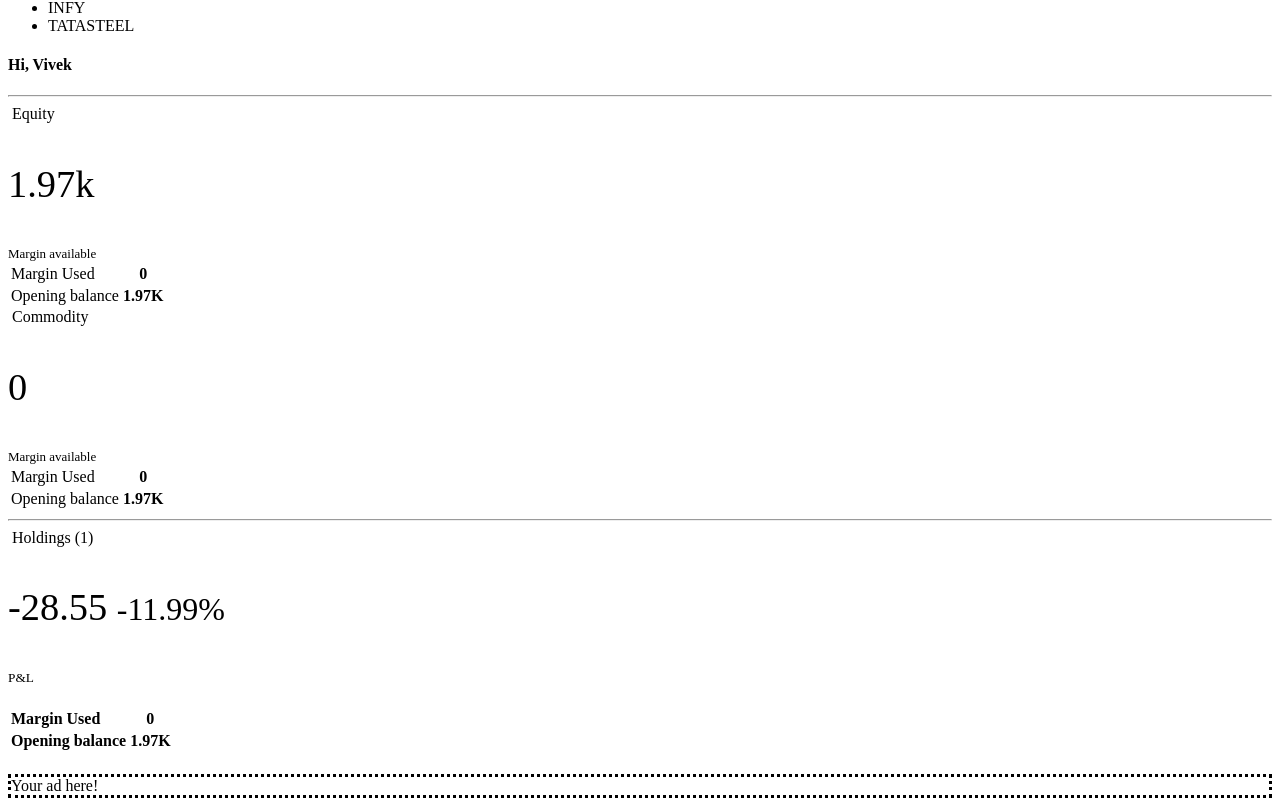
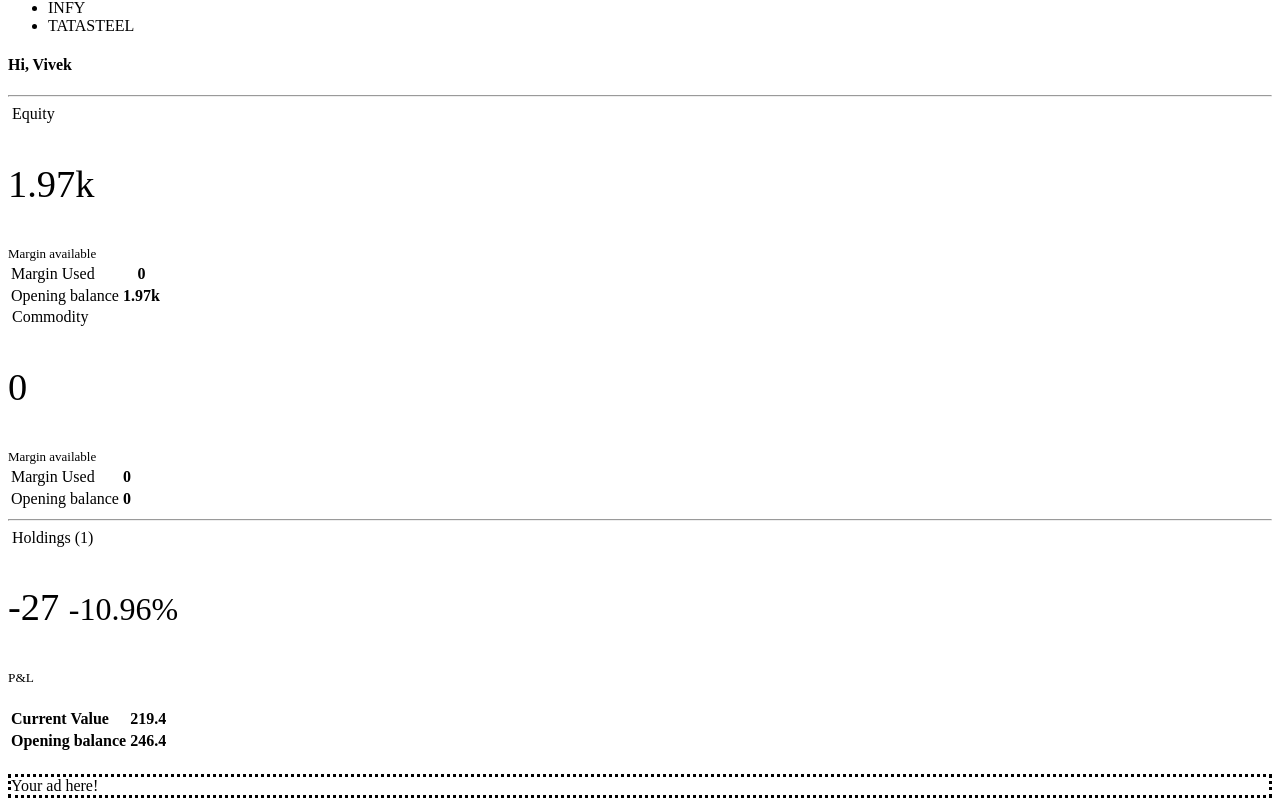
Before and after one commit to yourresult/Algo_v4, a React app: page /dashboard in a window 1280 px wide. Shown: the part 317-1123 px from the top of the page. Built offline with nearby package versions, Linux system fonts and the light colour scheme; the HTML template or start-up script is replaced by a standard one.

Commit message:
Dashboard Section updated

```diff
--- a/src/client/pages/Dashboard.js
+++ b/src/client/pages/Dashboard.js
@@ -9,11 +9,51 @@ import Routes from '../Routes';
 const data = {
   users: {
     name: "Vivek"
+  },
+  margin: {
+    equity: {
+      enabled: true,
+      marginUsed: 1968.99,
+      marginUsed: 0,
+      live_balance: 1968.99,
+      openingBalance: 1968.99
+    },
+    commodity: {
+      enabled: false,
+      marginUsed: 0,
+      marginUsed: 0,
+      live_balance: 1968.99,
+      openingBalance: 0
+    }
+  },
+  holdings: {
+    currentValue: 219.4,
+    investment: 246.4
   }
+
 }
 class Order extends Component {
   componentDidMount() {
     // this.props.detailJobs();
+  }
+
+  nFormatter(num) {
+    if (num >= 1000000000) {
+      return (num / 1000000000).toFixed(2) + 'B';
+    }
+    if (num >= 1000000) {
+      return (num / 1000000).toFixed(2) + 'M';
+    }
+    if (num >= 1000) {
+      return (num / 1000).toFixed(2) + 'k';
+    }
+    return num;
+  }
+  pnl() {
+    var a = data.holdings;
+    var b = a.currentValue - a.investment;
+    var c = (b/a.investment)*100;
+    return [b, c.toFixed(2)+"%"];
   }
 
   renderUsers() {
@@ -35,14 +75,14 @@ class Order extends Component {
     return (
       <section className="px-2 ps-lg-5 pe-lg-4">
         {this.head()}
-        <h4>Hi, {data.users.name}</h4>
+        <h4 className="fw-normal">Hi, {data.users.name}</h4>
         <hr />
         <div className="row mt-4">
           <div className="col-sm-6">
             <div className="mt-5 mb-4"><i className="fas fa-chart-pie"></i> &nbsp;Equity</div>
             <div className="row">
               <div className="col border-end">
-                <h3 style={{ fontSize: "2.4rem", fontWeight: "100" }}>1.97k</h3>
+                <h3 style={{ fontSize: "2.4rem", fontWeight: "100" }}>{this.nFormatter(data.margin.equity.live_balance)}</h3>
                 <span style={{ fontWeight: "lighter", fontSize: "small" }}>Margin available</span>
               </div>
               <div className="col col-7">
@@ -54,7 +94,7 @@ class Order extends Component {
                     </tr>
                     <tr>
                       <td className="p-1 pe-0 ps-md-4 pt-0">Opening balance</td>
-                      <th className="pt-0 pe-0">1.97K</th>
+                      <th className="pt-0 pe-0">{this.nFormatter(data.margin.equity.openingBalance)}</th>
                     </tr>
                   </tbody>
                 </table>
@@ -73,11 +113,11 @@ class Order extends Component {
                   <tbody>
                     <tr>
                       <td className="ps-1 pe-0 ps-md-4">Margin Used</td>
-                      <th className="pe-0">0</th>
+                      <th className="pe-0">{this.nFormatter(data.margin.commodity.openingBalance)}</th>
                     </tr>
                     <tr>
                       <td className="p-1 pe-0 ps-md-4 pt-0">Opening balance</td>
-                      <th className="pt-0 pe-0">1.97K</th>
+                      <th className="pt-0 pe-0">{this.nFormatter(data.margin.commodity.openingBalance)}</th>
                     </tr>
                   </tbody>
                 </table>
@@ -91,7 +131,7 @@ class Order extends Component {
             <div className="row">
               <div className="mt-5 mb-4"><i className="fas fa-suitcase"></i> &nbsp;Holdings (1)</div>
               <div className="col border-end">
-                <h3 className="text-red" style={{ fontSize: "2.4rem", fontWeight: "100" }}>-28.55 <small className="text-small">-11.99%</small></h3>
+                <h3 className="text-red" style={{ fontSize: "2.4rem", fontWeight: "100" }}>{this.pnl()[0]} <small className="text-small">{this.pnl()[1]}</small></h3>
                 <small className="text-small">P&L</small>
               </div>
               <div className="col">
@@ -99,12 +139,12 @@ class Order extends Component {
                   <table className="table table-borderless w-auto mx-auto">
                     <tbody>
                       <tr>
-                        <td className="ps-1 pe-0 ps-md-4">Margin Used</td>
-                        <th className="pe-0">0</th>
+                        <td className="ps-1 pe-0 ps-md-4">Current Value</td>
+                        <th className="pe-0">{this.nFormatter(data.holdings.currentValue)}</th>
                       </tr>
                       <tr>
                         <td className="p-1 pe-0 ps-md-4 pt-0">Opening balance</td>
-                        <th className="pt-0 pe-0">1.97K</th>
+                        <th className="pt-0 pe-0">{this.nFormatter(data.holdings.investment)}</th>
                       </tr>
                     </tbody>
                   </table>
@@ -112,7 +152,7 @@ class Order extends Component {
               </div>
             </div>
           </div>
-          <div style={{borderStyle: "dotted"}} className="col border-primary d-flex align-items-center justify-content-center">
+          <div style={{ borderStyle: "dotted" }} className="col border-primary d-flex align-items-center justify-content-center">
             Your ad here!
           </div>
         </div>
```
Also changed, not shown: public/bundle.js.
